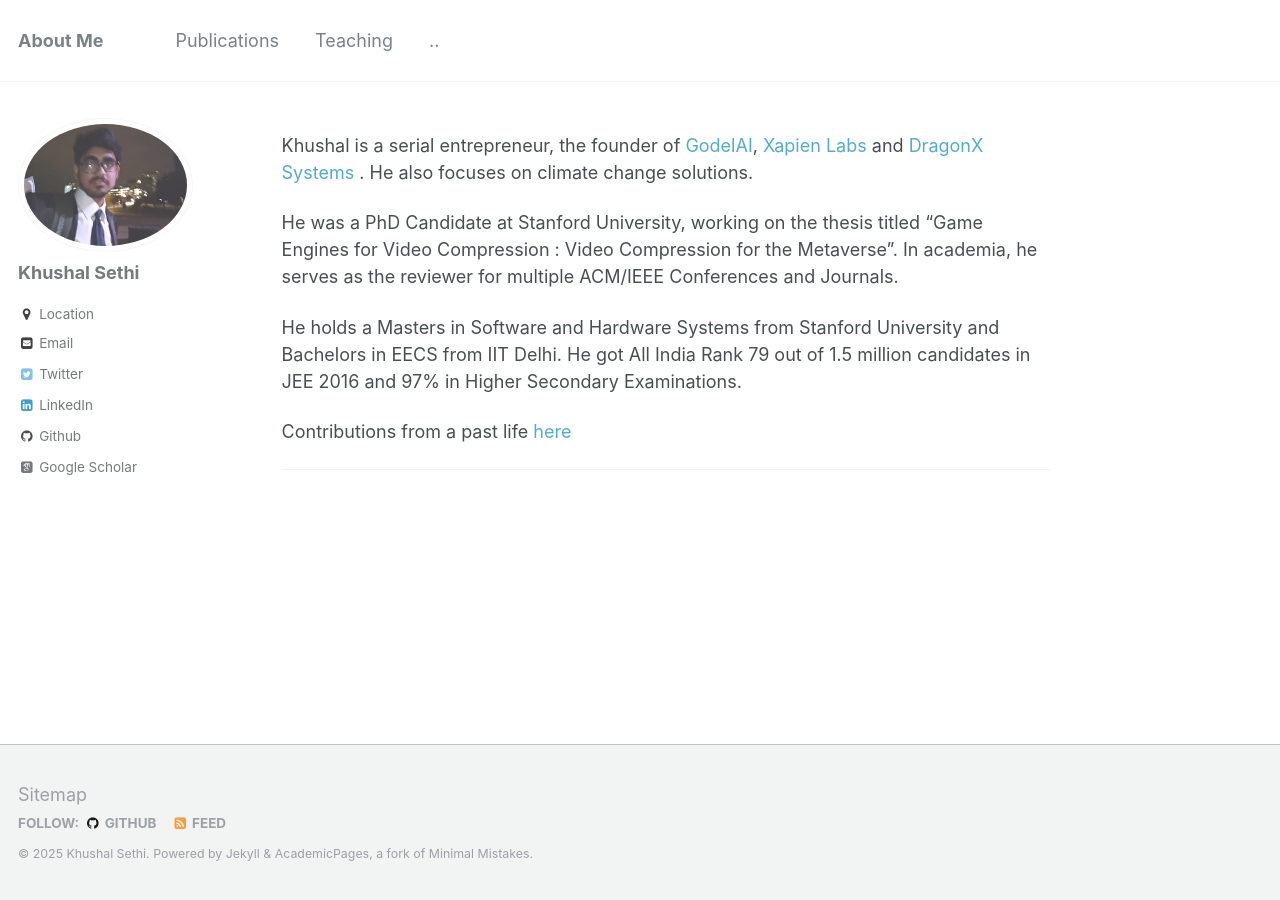
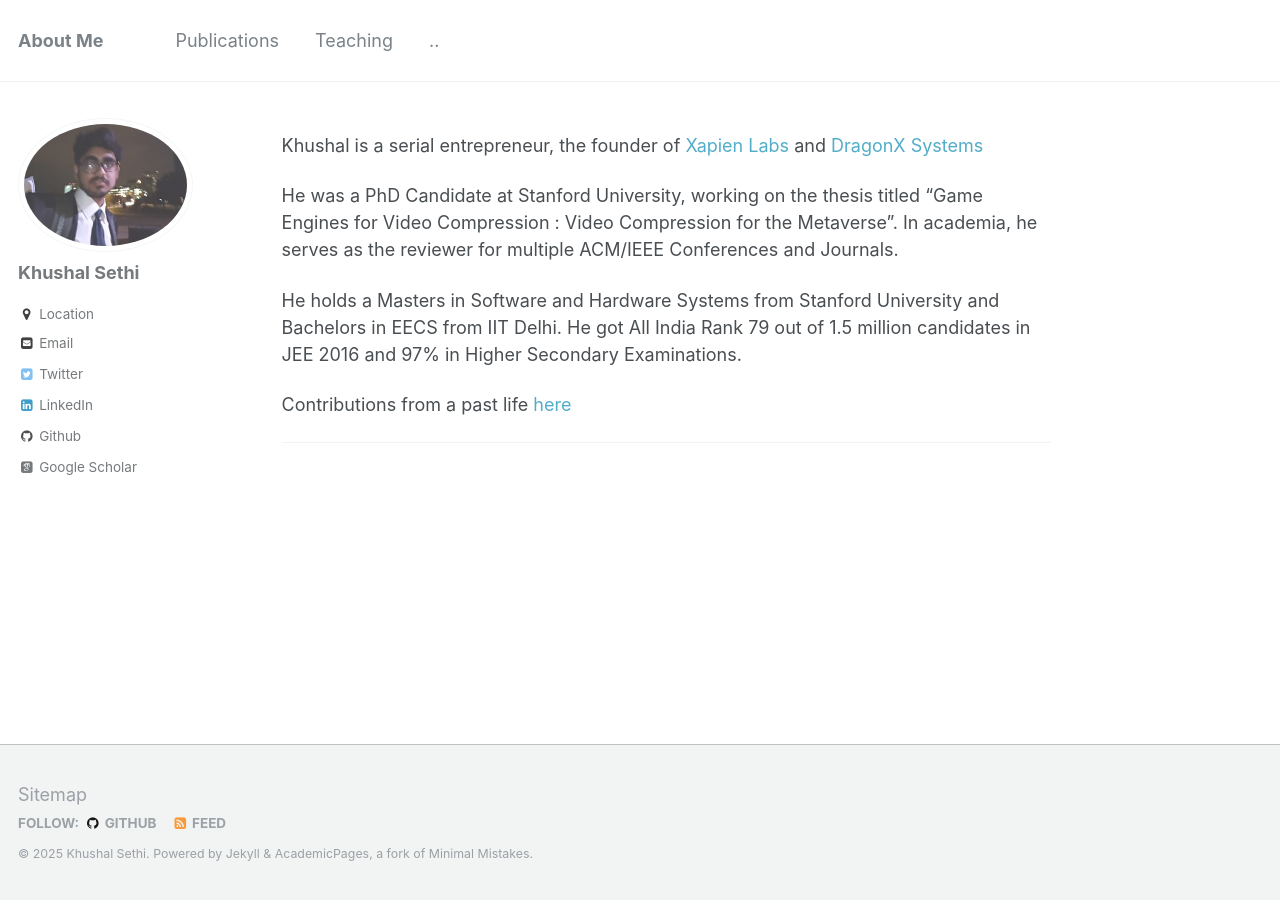
Before and after one commit to missionfission/missionfission.github.io, a Jekyll site: the page built from _pages/about.md, in a window 1280 px wide. Built offline with Jekyll 4.4.1, drawn with Linux system fonts in a browser that asks for light colours; some web fonts are replaced.

Commit message:
Update about.md

```diff
--- a/_pages/about.md
+++ b/_pages/about.md
@@ -8,7 +8,7 @@ redirect_from:
   - /about.html
 ---
 
-Khushal is a serial entrepreneur, the founder of [GodelAI](https://godelapp.com), [Xapien Labs](https://xapienlabs.com) and [DragonX Systems](https://iaskhushal.wixsite.com/dragon-systems) . He also focuses on climate change solutions.
+Khushal is a serial entrepreneur, the founder of [Xapien Labs](omniverta.com) and [DragonX Systems](dragonx-systems.com)
 
 He was a PhD Candidate at Stanford University, working on the thesis titled "Game Engines for Video Compression : Video Compression for the Metaverse".
 In academia, he serves as the reviewer for multiple ACM/IEEE Conferences and Journals.
```
